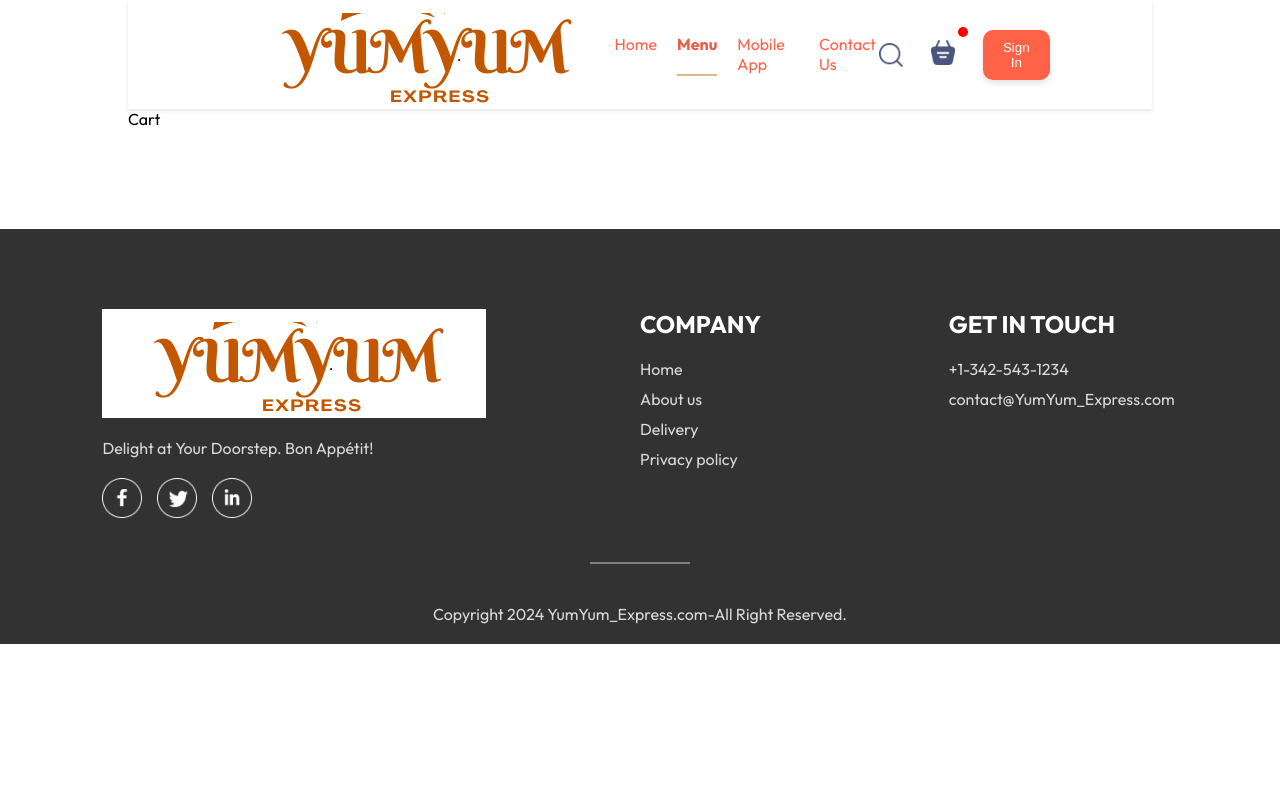
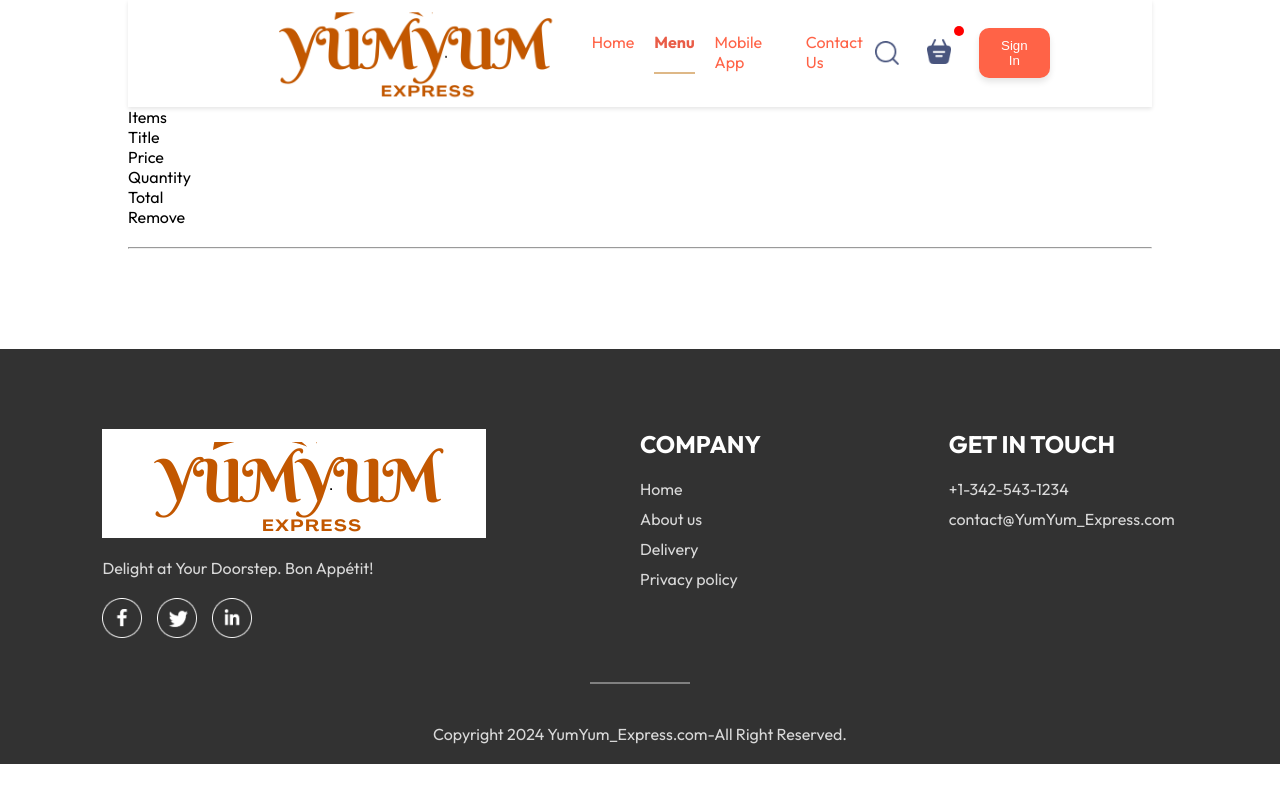
Before and after one commit to Rownokk/YumYum_Express, a React (Vite) app in the folder react-project/: page /cart in a window 1280 px wide. Built offline with nearby package versions, Linux system fonts and the light colour scheme.

Commit message:
eight commit

```diff
--- a/react-project/src/components/Navbar/Navbar.jsx
+++ b/react-project/src/components/Navbar/Navbar.jsx
@@ -9,7 +9,7 @@ import { Link } from 'react-router-dom';
 
   return (
     <div className="navbar">
-      <img src={assets.logo} alt="Logo" className="logo" />
+      <Link to='/'><img src={assets.logo} alt=" " className="logo" /></Link>
       <ul className="navbar-menu">
         <Link to='/' onClick={() => setMenu("Home")} className={menu === "Home" ? "active" : ""}>Home</Link>
         <a href='#explore-menu' onClick={() => setMenu("Menu")} className={menu === "Menu" ? "active" : ""}>Menu</a>
@@ -19,7 +19,8 @@ import { Link } from 'react-router-dom';
       <div className="navbar-right">
         <img src={assets.search_icon} alt="Search Icon" />
         <div className="navbar-search-icon">
-          <img src={assets.basket_icon} alt="Basket Icon" />
+          <Link to='/cart'>
+          <img src={assets.basket_icon} alt="Basket Icon" /></Link>
           <div className="dot"></div>
         </div>
         <button onClick={()=>setShowLogin(true)}>
--- a/react-project/src/pages/Cart/Cart.jsx
+++ b/react-project/src/pages/Cart/Cart.jsx
@@ -1,9 +1,38 @@
-import './Cart.css'
+import React, { useContext } from 'react';
+import './Cart.css';
+import { StoreContext } from '../../context/StoreContext';
 
 const Cart = () => {
+  const { cartItems, food_list, removeFromCart } = useContext(StoreContext);
+
   return (
-    <div>Cart</div>
-  )
-}
+    <div className='cart'>
+      <div className="cart-items">
+        <div className="cart-items-title">
+          <p>Items</p>
+          <p>Title</p>
+          <p>Price</p>
+          <p>Quantity</p>
+          <p>Total</p>
+          <p>Remove</p>
+        </div>
+        <br />
+        <hr />
+        {food_list.map((item, index) => {
+if (cartItems[item._id]>0)
+  {
+    return (
+      <div className='cart-items-title  cart-items-item'>
 
-export default Cart
+        <p> {item.name}</p>
+
+        </div>
+    )
+  }
+          })  }
+      </div>
+    </div>
+  );
+};
+
+export default Cart;
```
